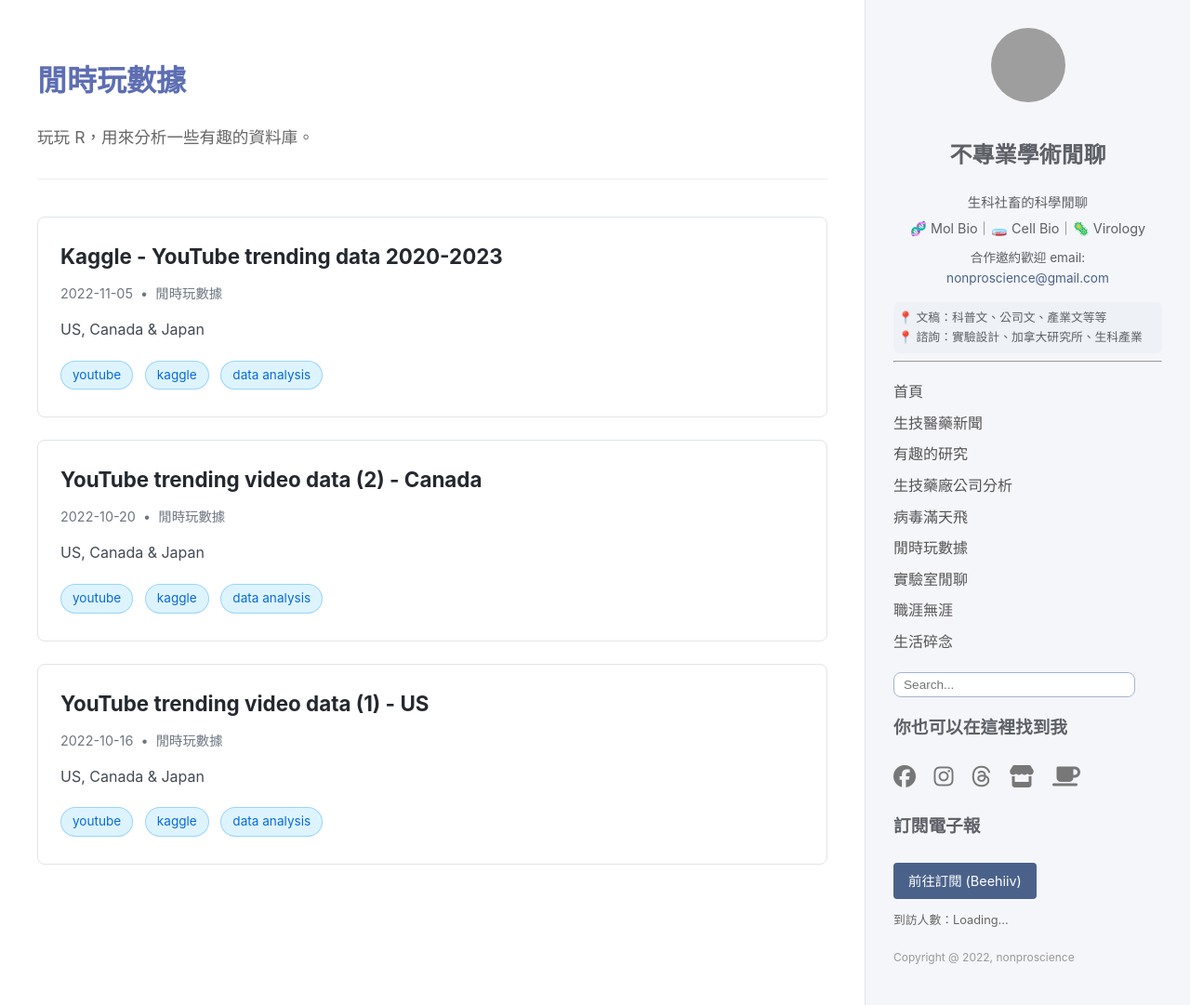
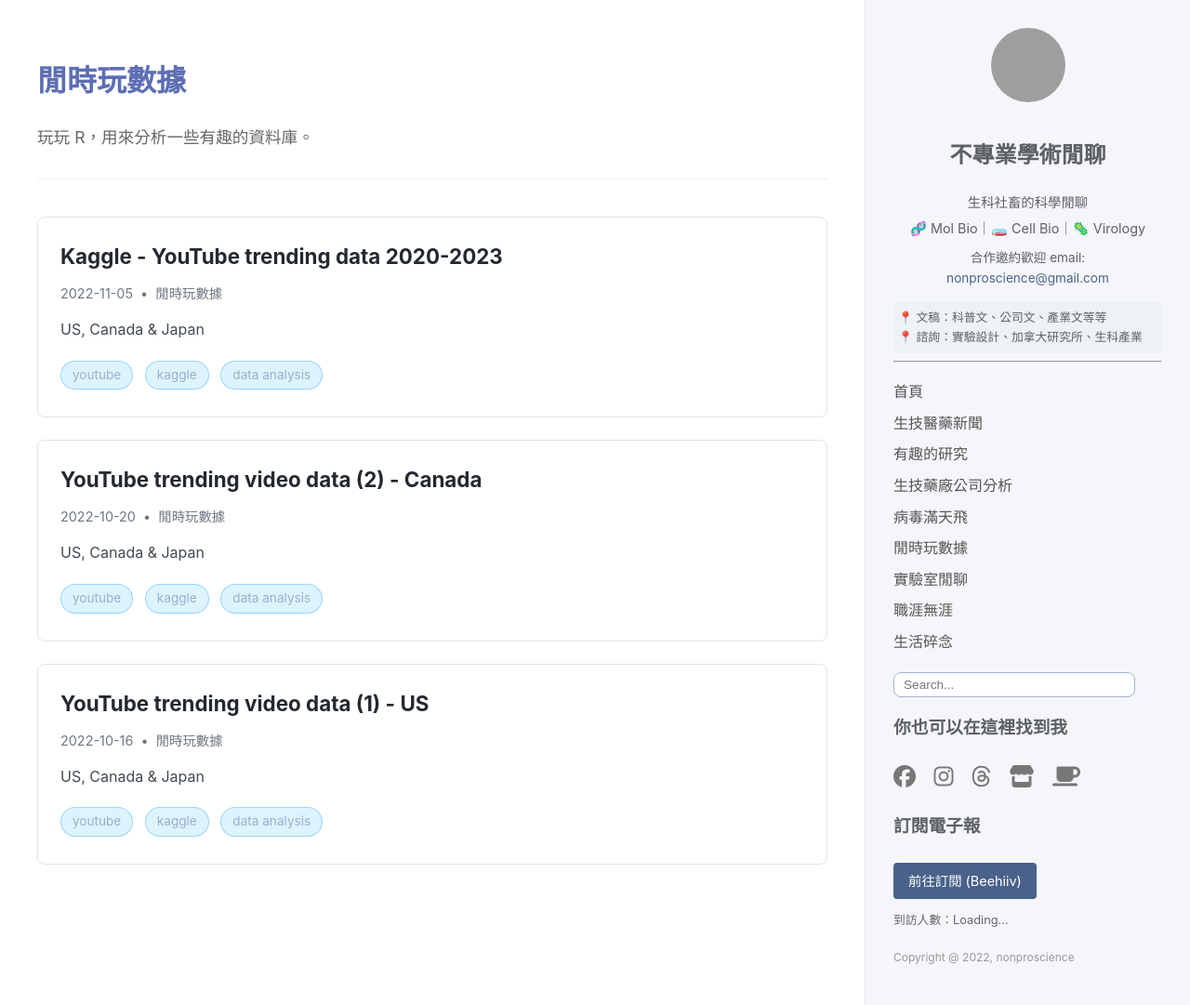
Before and after one commit to lindakang/lindakang.github.io, a Jekyll site: the page built from category/data-analysis.md, in a window 1280 px wide and 1081 px high. Shown: the whole window at 93% size. Built offline with Jekyll 4.4.1, drawn with Linux system fonts in a browser that asks for light colours; comment, search, counter and statistics services are not loaded; grey boxes are pictures that could not be loaded.

Commit message:
Update style.css

```diff
--- a/assets/css/style.css
+++ b/assets/css/style.css
@@ -279,16 +279,16 @@ a:hover { text-decoration: underline; }
 /* ========================================= */
 
 table {
-    width: 100%;            /* 讓表格寬度佔滿版面 */
+    width: 90%;            /* 讓表格寬度佔滿版面 */
     border-collapse: collapse; /* 重要！讓邊框合併，才不會出現雙線 */
     margin: 20px 0;         /* 表格上下留一點空白 */
-    font-size: 0.95rem;     /* 字體大小微調 */
+    font-size: 0.9rem;     /* 字體大小微調 */
 }
 
 /* 表格標題 (th) 和 內容儲存格 (td) 的共同設定 */
 th, td {
     border: 1px solid #ddd; /* 加上淺灰色的細邊框 */
-    padding: 10px 12px;     /* 內距：讓文字不要貼著框線，看起來比較舒服 */
+    padding: 10px 10px;     /* 內距：讓文字不要貼著框線，看起來比較舒服 */
     text-align: left;       /* ⭐ 設定預設靠左對齊 */
 }
 
@@ -395,17 +395,43 @@ p code, li code, td code {
     font-size: 1rem;
 }
 
+/* ========================================= */
+/* --- 讓標籤變成可點擊按鈕 (Tag Links) --- */
+/* ========================================= */
+
 /* --- 藍色標籤樣式 --- */
 .tag-pill-blue {
     display: inline-block;
     padding: 4px 12px;
     font-size: 0.85rem;
-    color: #0969da;            /* 藍色文字 */
+    color: #96b1cc;
     background-color: #ddf4ff; /* 淺藍色背景 */
     border: 1px solid rgba(54, 163, 255, 0.4); /* 藍色邊框 */
     border-radius: 20px;       /* 圓弧造型 */
     margin-right: 8px;
     margin-bottom: 5px;
+}
+
+/* 強制拿掉超連結底線，讓它看起來像按鈕 */
+a.tag-pill-blue, a.tag-pill {
+    text-decoration: none !important;
+    cursor: pointer;
+    display: inline-block; /* 確保形狀完整 */
+}
+
+/* 滑鼠移過去的效果 */
+a.tag-pill-blue:hover {
+    background-color: #bfeaf5;
+    border-color: #0969da;
+    text-decoration: none;
+}
+
+/* 滑鼠移過去的效果 */
+a.tag-pill:hover {
+    background-color: #96b1cc; /* 變灰色 */
+    color: #e9f1f9 !important;
+    border-color: #ccc;
+    text-decoration: none;
 }
 
 /* ========================================= */
```
